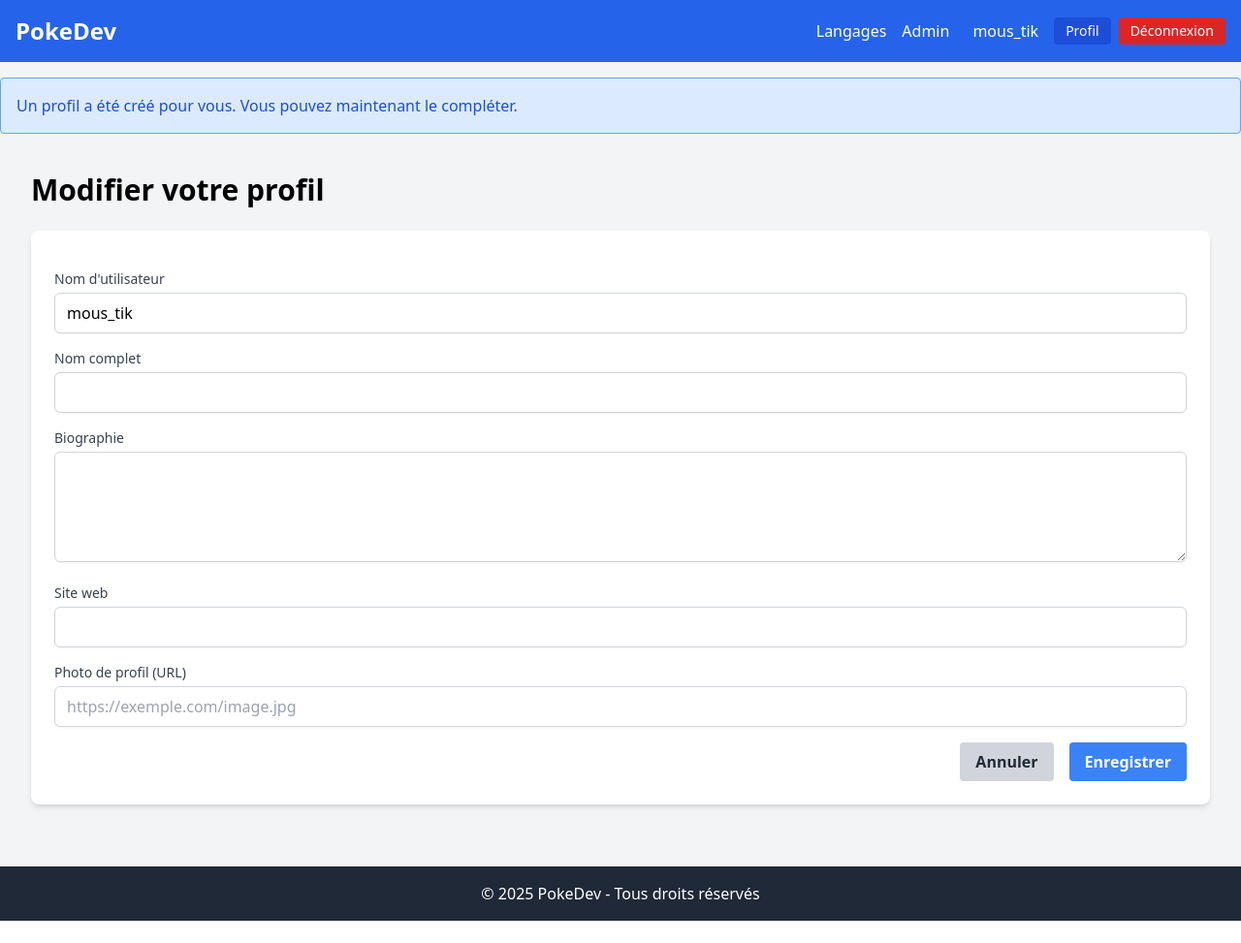
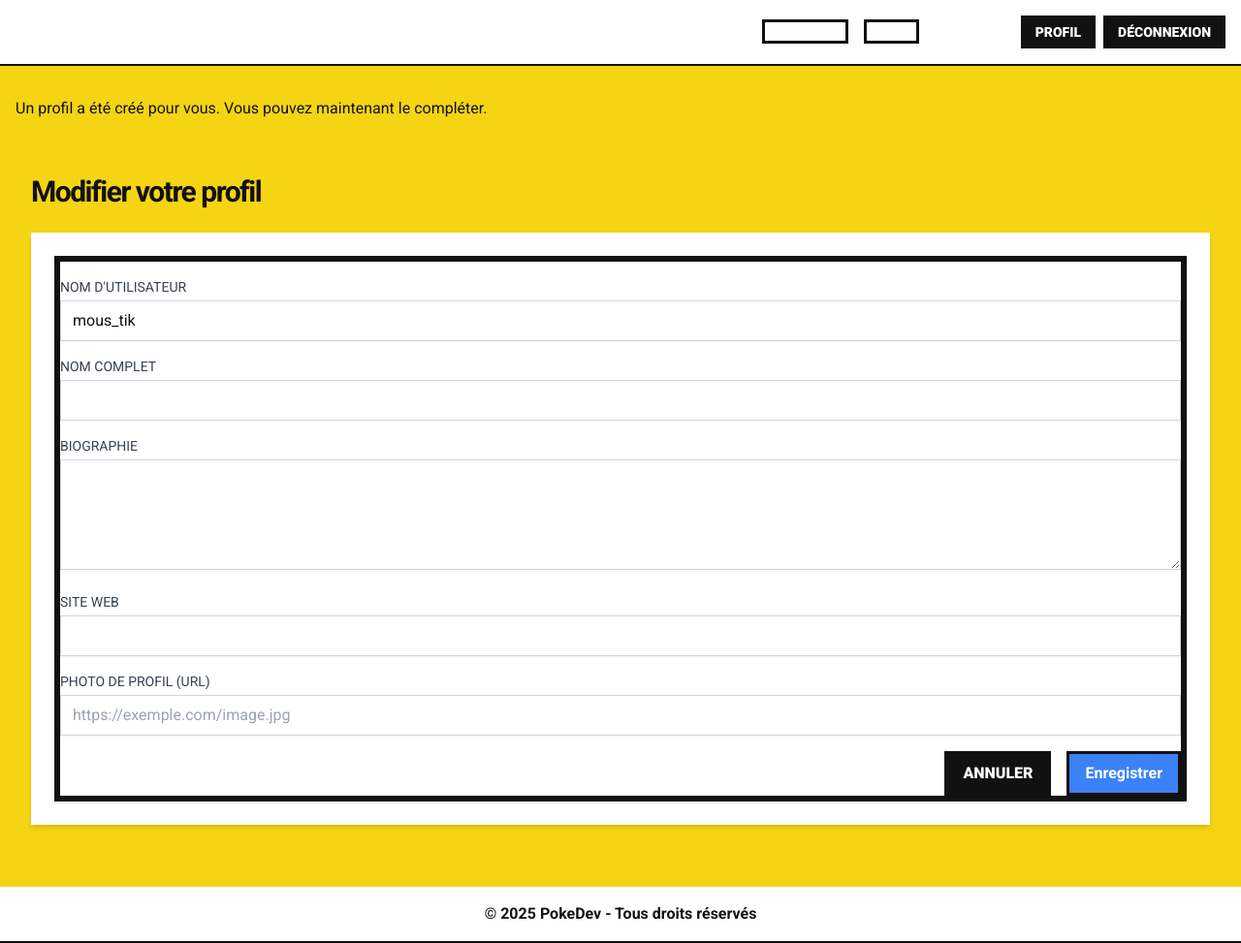
Before and after one commit to sebschopf/pokeDev-django, a Django app: page /utilisateurs/profile/edit/ in a window 1280 px wide. Shown: the whole page at 97% size. Before the commit the page ends 950 px from the top, so only its background shows below. Run offline with Django 5.2, Linux system fonts and the light colour scheme; a user stored in the database is signed in; data comes from the database, SQL or seed files in the repository; some libraries are stand-ins or nearby versions.

Commit message:
ajout d'un nouveau thème avec fond jaune et style graphique distinctif

```diff
--- a/languages/templates/base.html
+++ b/languages/templates/base.html
@@ -5,10 +5,13 @@
     <meta charset="UTF-8">
     <meta name="viewport" content="width=device-width, initial-scale=1.0">
     <title>{% block title %}PokeDev{% endblock %}</title>
+    {% load static %}
     <script src="https://cdn.tailwindcss.com"></script>
+    <script src="{% static 'js/tailwind-config.js' %}"></script>
+    <link rel="stylesheet" href="{% static 'css/theme.css' %}">
 </head>
-<body class="bg-gray-100 min-h-screen">
-    <header class="bg-blue-600 text-white p-4">
+<body class="min-h-screen">
+    <header class="text-white p-4">
         <div class="container mx-auto flex justify-between items-center">
             <a href="{% url 'languages:list' %}" class="text-2xl font-bold">PokeDev</a>
             <nav class="flex items-center">
@@ -23,17 +26,17 @@
                 <div class="flex items-center space-x-2">
                     {% if user.is_authenticated %}
                         <span class="mr-2">{{ user.username }}</span>
-                        <a href="{% url 'utilisateurs:profile' %}" class="bg-blue-700 hover:bg-blue-800 text-white py-1 px-3 rounded text-sm">
+                        <a href="{% url 'utilisateurs:profile' %}" class="py-1 px-3 text-sm">
                             Profil
                         </a>
-                        <a href="{% url 'utilisateurs:logout' %}" class="bg-red-600 hover:bg-red-700 text-white py-1 px-3 rounded text-sm">
+                        <a href="{% url 'utilisateurs:logout' %}" class="py-1 px-3 text-sm">
                             Déconnexion
                         </a>
                     {% else %}
-                        <a href="{% url 'utilisateurs:login' %}" class="bg-blue-700 hover:bg-blue-800 text-white py-1 px-3 rounded text-sm">
+                        <a href="{% url 'utilisateurs:login' %}" class="py-1 px-3 text-sm">
                             Connexion
                         </a>
-                        <a href="{% url 'utilisateurs:register' %}" class="bg-green-600 hover:bg-green-700 text-white py-1 px-3 rounded text-sm">
+                        <a href="{% url 'utilisateurs:register' %}" class="py-1 px-3 text-sm">
                             Inscription
                         </a>
                     {% endif %}
@@ -46,7 +49,7 @@
         {% if messages %}
             <div class="container mx-auto mt-4">
                 {% for message in messages %}
-                    <div class="p-4 mb-2 {% if message.tags == 'success' %}bg-green-100 border border-green-400 text-green-700{% elif message.tags == 'error' %}bg-red-100 border border-red-400 text-red-700{% else %}bg-blue-100 border border-blue-400 text-blue-700{% endif %} rounded">
+                    <div class="p-4 mb-2 rounded">
                         {{ message }}
                     </div>
                 {% endfor %}
@@ -56,7 +59,7 @@
         {% block content %}{% endblock %}
     </main>
 
-    <footer class="bg-gray-800 text-white p-4 mt-8">
+    <footer class="p-4 mt-8">
         <div class="container mx-auto text-center">
             <p>&copy; {% now "Y" %} PokeDev - Tous droits réservés</p>
         </div>
--- /dev/null
+++ b/static/css/theme.css
@@ -0,0 +1,276 @@
+/* Thème personnalisé - Ne modifie que les aspects visuels */
+
+/* Importation de la police Roboto */
+@import url("https://fonts.googleapis.com/css2?family=Roboto:wght@400;700;900&display=swap");
+
+/* Variables de couleurs et de style */
+:root {
+  --primary-color: #f5d413; /* Jaune vif */
+  --text-color: #111;
+  --background-color: #fff;
+  --border-color: #111;
+  --border-width: 3px;
+  --border-radius: 0;
+  --spacing-unit: 1rem;
+  --font-family: "Roboto", sans-serif;
+}
+
+/* Styles de base */
+body {
+  font-family: var(--font-family);
+  background-color: var(--primary-color);
+  color: var(--text-color);
+}
+
+/* En-têtes et texte */
+h1,
+h2,
+h3,
+h4,
+h5,
+h6 {
+  font-weight: 900;
+  letter-spacing: -0.05em;
+}
+
+p {
+  font-weight: bold;
+}
+
+/* Conteneurs et sections */
+header,
+footer {
+  background-color: var(--background-color);
+  border-bottom: 2px solid var(--border-color);
+  padding: calc(var(--spacing-unit) * 2);
+}
+
+section h2 {
+  border-bottom: 4px solid var(--border-color);
+  padding-bottom: var(--spacing-unit);
+}
+
+/* Navigation */
+nav ul li a {
+  font-weight: 900;
+  border: var(--border-width) solid var(--border-color);
+  text-transform: uppercase;
+  transition: background-color 0.3s, color 0.3s, transform 0.2s;
+}
+
+nav ul li a:hover,
+nav ul li a.active {
+  background-color: var(--border-color);
+  color: var(--background-color);
+  transform: translateY(-0.2rem);
+}
+
+/* Boutons */
+.button,
+button,
+input[type="submit"] {
+  background-color: var(--border-color);
+  color: var(--background-color);
+  border: var(--border-width) solid var(--border-color);
+  font-weight: 900;
+  text-transform: uppercase;
+  transition: background-color 0.3s, color 0.3s, transform 0.2s;
+}
+
+.button:hover,
+button:hover,
+input[type="submit"]:hover {
+  background-color: var(--background-color);
+  color: var(--border-color);
+  transform: translateY(-0.2rem);
+}
+
+/* Formulaires */
+.form-container,
+form {
+  background-color: var(--background-color);
+  border: calc(var(--border-width) * 2) solid var(--border-color);
+}
+
+form label {
+  font-weight: 900;
+  text-transform: uppercase;
+}
+
+form input,
+form textarea,
+form select {
+  border: var(--border-width) solid var(--border-color);
+  font-family: var(--font-family);
+  transition: border-color 0.2s, box-shadow 0.2s;
+}
+
+form input:focus,
+form textarea:focus,
+form select:focus {
+  outline: none;
+  border-color: #666;
+  box-shadow: 0 0 0 3px rgba(102, 102, 102, 0.2);
+}
+
+/* Images et galeries */
+.gallery img,
+img.bordered {
+  border: var(--border-width) solid var(--border-color);
+  transition: transform 0.2s, box-shadow 0.2s;
+}
+
+.gallery img:hover,
+img.bordered:hover {
+  transform: translateY(-0.5rem);
+  box-shadow: 0 0.75rem 1.5rem rgba(0, 0, 0, 0.2);
+}
+
+/* Cartes et conteneurs */
+.card,
+.box,
+.container-box {
+  background-color: var(--background-color);
+  border: var(--border-width) solid var(--border-color);
+  transition: transform 0.2s, box-shadow 0.2s;
+}
+
+.card:hover,
+.box:hover,
+.container-box:hover {
+  transform: translateY(-0.3rem);
+  box-shadow: 0 0.5rem 1rem rgba(0, 0, 0, 0.15);
+}
+
+/* Messages et notifications */
+.messages,
+.alert,
+.notification {
+  border: var(--border-width) solid var(--border-color);
+  background-color: var(--background-color);
+}
+
+/* Pagination */
+.pagination a,
+.pagination span {
+  border: 2px solid var(--border-color);
+  font-weight: bold;
+}
+
+.pagination a:hover,
+.pagination .current {
+  background-color: var(--border-color);
+  color: var(--background-color);
+}
+
+/* Styles pour les tableaux */
+table {
+  width: 100%;
+  border-collapse: collapse;
+  margin-bottom: 2rem;
+  background-color: var(--background-color);
+  border: var(--border-width) solid var(--border-color);
+}
+
+thead {
+  background-color: var(--primary-color);
+  color: var(--text-color);
+  font-weight: 900;
+  text-transform: uppercase;
+}
+
+th {
+  padding: 1rem;
+  text-align: left;
+  border-bottom: var(--border-width) solid var(--border-color);
+}
+
+td {
+  padding: 1rem;
+  border-bottom: 1px solid var(--border-color);
+}
+
+tr:last-child td {
+  border-bottom: none;
+}
+
+tr:hover {
+  background-color: rgba(0, 0, 0, 0.05);
+}
+
+/* Styles pour les boutons spécifiques à Tailwind */
+a[href*="login"],
+a[href*="register"],
+a[href*="profile"],
+a[href*="logout"] {
+  background-color: var(--border-color);
+  color: var(--background-color);
+  border: var(--border-width) solid var(--border-color);
+  font-weight: 900;
+  text-transform: uppercase;
+  transition: background-color 0.3s, color 0.3s, transform 0.2s;
+}
+
+a[href*="login"]:hover,
+a[href*="register"]:hover,
+a[href*="profile"]:hover,
+a[href*="logout"]:hover {
+  background-color: var(--background-color);
+  color: var(--border-color);
+  transform: translateY(-0.2rem);
+}
+
+/* Surcharge des classes Tailwind */
+.bg-blue-600 {
+  background-color: var(--background-color) !important;
+  color: var(--text-color) !important;
+  border-bottom: 2px solid var(--border-color) !important;
+}
+
+.bg-gray-800 {
+  background-color: var(--background-color) !important;
+  color: var(--text-color) !important;
+  border-top: 2px solid var(--border-color) !important;
+}
+
+.bg-gray-100 {
+  background-color: var(--primary-color) !important;
+}
+
+.rounded,
+.rounded-sm,
+.rounded-md,
+.rounded-lg,
+.rounded-xl,
+.rounded-2xl,
+.rounded-3xl,
+.rounded-full {
+  border-radius: 0 !important; /* Supprimer tous les arrondis */
+}
+
+button,
+.button,
+a[href*="login"],
+a[href*="register"],
+a[href*="profile"],
+a[href*="logout"],
+input,
+select,
+textarea,
+.card,
+.box,
+.container-box,
+.messages div,
+.alert,
+.notification {
+  border-radius: 0 !important; /* les autres éléments n'ont pas d'arrondis */
+}
+
+/* Styles pour les messages */
+.bg-green-100,
+.bg-red-100,
+.bg-blue-100 {
+  background-color: var(--background-color) !important;
+  border: var(--border-width) solid var(--border-color) !important;
+  color: var(--text-color) !important;
+}
--- /dev/null
+++ b/static/js/tailwind-config.js
@@ -0,0 +1,19 @@
+const tailwind = {
+  config: {},
+}
+
+// Configuration pour que Tailwind n'écrase pas les styles personnalisés
+tailwind.config = {
+  important: false, // Permet aux styles CSS de prévaloir
+  theme: {
+    extend: {
+      colors: {
+        primary: "#f5d413",
+        dark: "#111",
+      },
+      fontFamily: {
+        sans: ["Roboto", "sans-serif"],
+      },
+    },
+  },
+}
```
